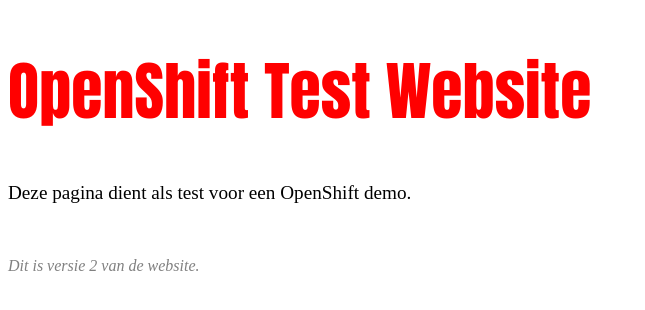
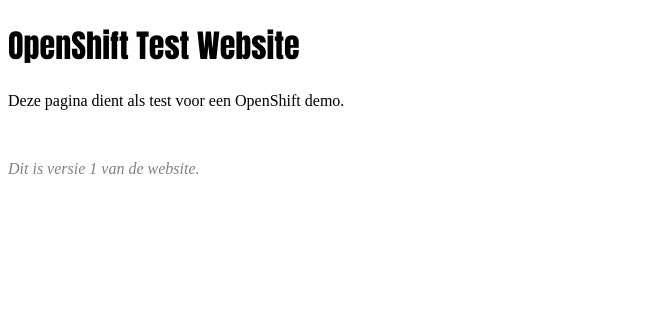
Before and after one commit to CreepCoder/docker-webserver, a plain HTML site: page website/index.html in a window 1280 px wide. Shown: the whole page, without its empty margins (0-645 px from the left). Drawn offline with Linux system fonts and the light colour scheme.

Commit message:
Revert "Website updated"
This reverts commit 4060f16754c3a694fb7dc0948eeabe0c1ee6d40f.

```diff
--- a/website/index.html
+++ b/website/index.html
@@ -4,16 +4,16 @@
     <meta charset="UTF-8">
     <meta http-equiv="X-UA-Compatible" content="IE=edge">
     <meta name="viewport" content="width=600, initial-scale=1.0">
-    <meta http-equiv="refresh" content="1" >
+    <meta http-equiv="refresh" content="5" >
     <link rel="stylesheet" href="style.css">
     <title>OpenShift test v1</title>
 </head>
 <body>
     <div class="main">
         <h1>OpenShift Test Website</h1>
-        <p class="text">Deze pagina dient als test voor een OpenShift demo.</p>
+        <p>Deze pagina dient als test voor een OpenShift demo.</p>
         <br>
-        <p class="version">Dit is versie 2 van de website.</p>
+        <p class="version">Dit is versie 1 van de website.</p>
     </div>
 </body>
 </html>
--- a/website/style.css
+++ b/website/style.css
@@ -1,11 +1,5 @@
 .main>h1 {
     font-family: Impact, Haettenschweiler, 'Arial Narrow Bold', sans-serif;
-    color: red;
-    font-size: 5vw;
-}
-
-.text {
-    font-size: larger;
 }
 
 .version {
```
